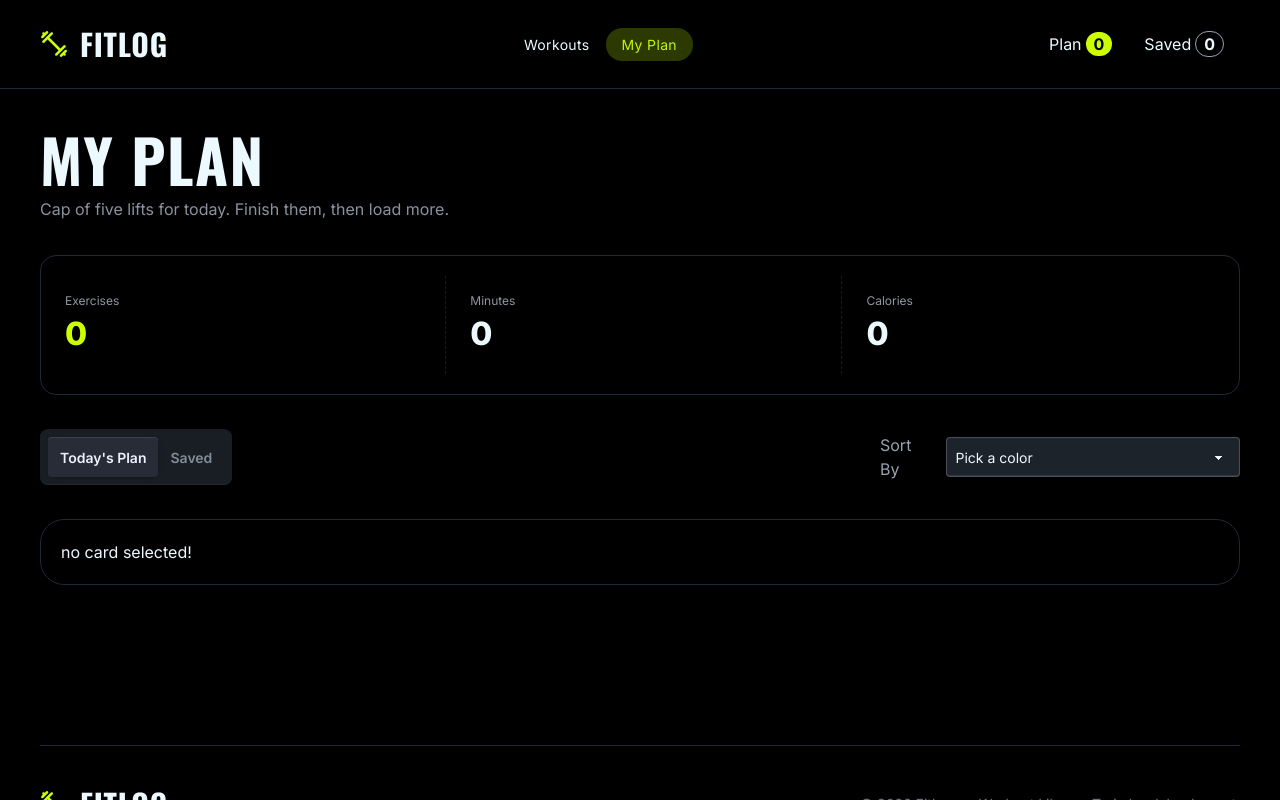
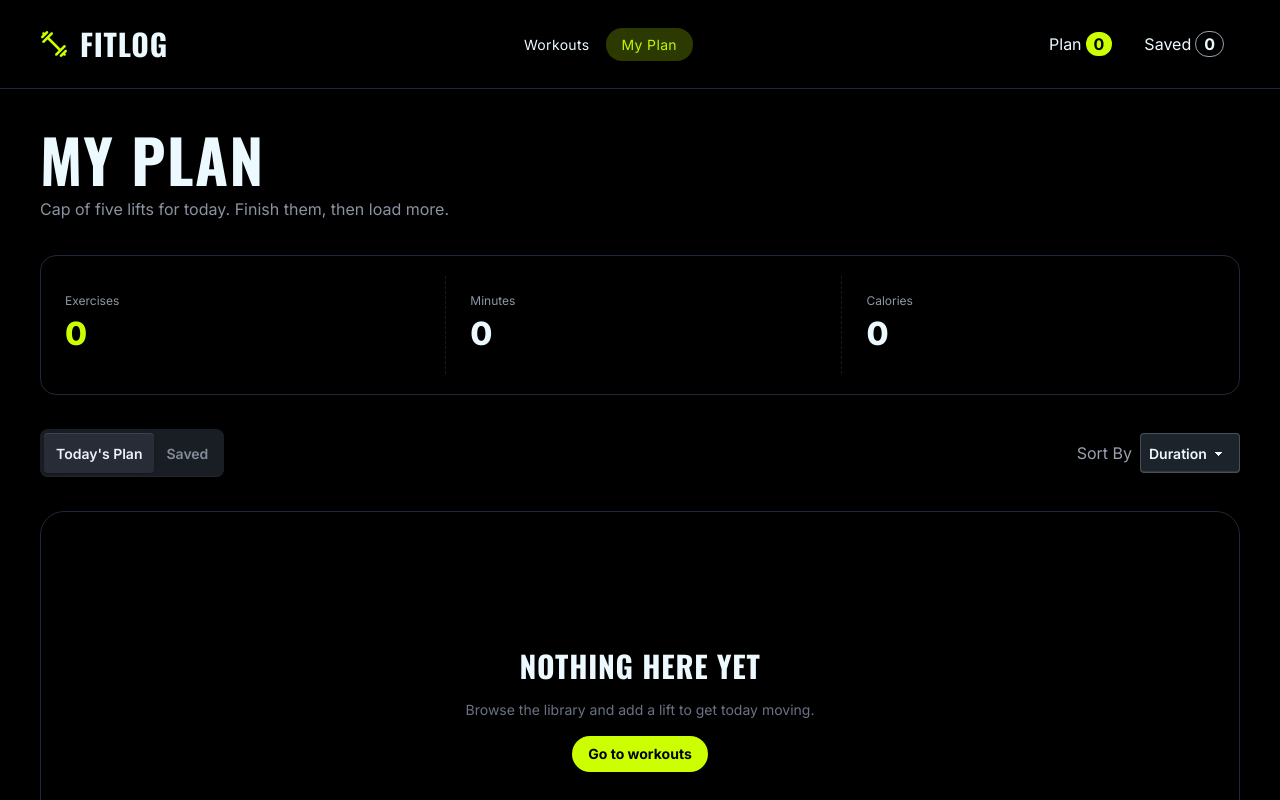
Before and after one commit to atikhasananik/a06-fitlog, a Next.js app: page /my-plan in a window 1280 px wide. Shown: the top 800 px of the page. Built offline with nearby package versions, Linux system fonts and the light colour scheme.

Commit message:
feature/my-page responsive and viwe details linke impliment done

```diff
--- a/src/app/details/[cardID]/page.tsx
+++ b/src/app/details/[cardID]/page.tsx
@@ -21,7 +21,7 @@ const Details = async ({ params }: IDetailsProps) => {
 
   const res = await fetch(
     `https://api.abcz.workers.dev/api/fitlog/${Number(cardID)}`,
-  );
+  {cache:"force-cache"});
   const workoutCard = (await res.json()) as IWorkoutCard;
 
   return (
--- a/src/app/globals.css
+++ b/src/app/globals.css
@@ -15,7 +15,7 @@ h3 {
 
 
 html {
-
+scroll-behavior: smooth;
     font-family: var(--font-inter), sans-serif;
 }
 
--- a/src/app/layout.tsx
+++ b/src/app/layout.tsx
@@ -6,6 +6,7 @@ import Footer from "@/components/footer/Footer";
 import { ToastContainer } from "react-toastify";
 import ContextAPIWorkoutDataProvider from "@/context/ContextAPI.workoutData";
 import TabBtnDataProvider from "@/context/TabBtnContext";
+import SortOptionContext from "@/context/SortOptionContext";
 
 const oswald = Oswald({
   subsets: ["latin"],
@@ -30,15 +31,16 @@ export default function RootLayout({ children }: LayoutProps<"/">) {
       <html
         lang="en"
         data-theme="dark"
-        data-scroll-behavior="smooth"
         className={`${oswald.variable} ${inter.variable} h-full antialiased`}
       >
         <body className="min-h-full bg-black flex flex-col">
           <ContextAPIWorkoutDataProvider>
             <TabBtnDataProvider>
-              <Navbar></Navbar>
-              <div>{children}</div>
-              <Footer></Footer>
+              <SortOptionContext>
+                <Navbar></Navbar>
+                <div>{children}</div>
+                <Footer></Footer>
+              </SortOptionContext>
             </TabBtnDataProvider>
           </ContextAPIWorkoutDataProvider>
         </body>
--- a/src/app/my-plan/page.tsx
+++ b/src/app/my-plan/page.tsx
@@ -1,11 +1,12 @@
 import MyPlanCountBar from "@/components/my-plain/MyPlanCountBar";
 import SelectedWorkoutCards from "@/components/my-plain/SelectedWorkoutCards";
+import SortOption from "@/components/my-plain/SortOption";
 import TabBtn from "@/components/my-plain/TabBtn";
 import React from "react";
 
 const page = () => {
   return (
-    <div className="m-10 space-y-8.5">
+    <div className="m-2 md:m-10 space-y-8.5">
       <div className="  space-y-2">
         <h1 className="text-4xl font-bold md:text-6xl tracking-wide">
           MY PLAN
@@ -15,24 +16,20 @@ const page = () => {
         </p>
       </div>
 
-     <MyPlanCountBar></MyPlanCountBar>
+      <MyPlanCountBar></MyPlanCountBar>
 
       <div className="  flex justify-between items-center">
         <TabBtn></TabBtn>
 
-        <div className=" w-[30%] inline-flex justify-end items-center gap-4">
-          <p className="text-gray-400">Sort By</p>
+        <div className=" sm:w-[30%] inline-flex justify-end items-center gap-2">
+          <p className="text-gray-400 ">Sort By</p>
 
-          <select defaultValue="Pick a color" className="select p-2">
-            <option disabled={true}>Pick a color</option>
-            <option>Crimson</option>
-            <option>Amber</option>
-            <option>Velvet</option>
-          </select>
+          <SortOption></SortOption>
         </div>
       </div>
-      <div className="border border-gray-800 rounded-3xl  p-5  ">
-        <SelectedWorkoutCards  ></SelectedWorkoutCards>
+
+      <div className="border border-gray-800 rounded-3xl  p-2 md:p-4  ">
+        <SelectedWorkoutCards></SelectedWorkoutCards>
       </div>
     </div>
   );
--- a/src/components/my-plain/SelectedWorkoutCard.tsx
+++ b/src/components/my-plain/SelectedWorkoutCard.tsx
@@ -1,5 +1,6 @@
 import { IWorkoutCard } from '@/types/workoutCard.Type';
 import Image from 'next/image';
+import Link from 'next/link';
 
 
 interface ISelectedWorkoutCardProps {
@@ -8,12 +9,12 @@ interface ISelectedWorkoutCardProps {
 
 export const SelectedWorkoutCard = ({ workout }:ISelectedWorkoutCardProps) => {
   return (
-    <div className="w-full bg-[#16171d] border border-gray-800/80 rounded-2xl p-3 sm:p-4 flex flex-col sm:flex-row sm:items-center justify-between gap-4 text-white shadow-xl relative overflow-hidden">
+    <div className="w-full  bg-[#16171d] border border-gray-800/80 rounded-2xl p-3 sm:p-4 flex flex-col bg-red lg:flex-row sm:items-center justify-between gap-4 text-white shadow-xl relative overflow-hidden">
 
 
-      <div className="flex items-center gap-4 flex-1 min-w-0">
+      <div className="flex sm:items-center gap-4 flex-1 flex-col md:flex-row  min-w-0">
 
-        <div className="w-28 h-20 sm:w-40 sm:h-36 rounded-xl overflow-hidden bg-gray-900 shrink-0">
+        <div className="w-full  mx-auto h-40 sm:w-40 sm:h-36 rounded-xl overflow-hidden bg-gray-900 shrink-0">
           <Image
           width={500}
           height={500}
@@ -34,7 +35,7 @@ export const SelectedWorkoutCard = ({ workout }:ISelectedWorkoutCardProps) => {
 
 
           <div className="flex items-center gap-4 text-gray-400 text-sm font-medium pt-1">
-            {/* Duration */}
+
             <div className="flex items-center gap-1.5">
               <svg
                 className="w-4 h-4 CCFF00"
@@ -52,7 +53,7 @@ export const SelectedWorkoutCard = ({ workout }:ISelectedWorkoutCardProps) => {
               <span>{workout.duration} min</span>
             </div>
 
-            {/* Calories */}
+
             <div className="flex items-center  text-gray-400 gap-1.5">
               <svg
                 className="w-5 h-5"
@@ -66,7 +67,7 @@ export const SelectedWorkoutCard = ({ workout }:ISelectedWorkoutCardProps) => {
               <span>{workout.caloriesBurned} kcal</span>
             </div>
 
-            {/* Rating */}
+
             <div className="flex items-center gap-1.5">
               <svg
                 className="w-4 h-4 "
@@ -87,14 +88,14 @@ export const SelectedWorkoutCard = ({ workout }:ISelectedWorkoutCardProps) => {
         </div>
       </div>
 
-      {/* Right Action Buttons */}
-      <div className="flex items-center gap-3 shrink-0 self-end sm:self-center">
-        {/* View Details Button */}
+      <div className="flex  mx-auto sm:mr-2 items-center gap-3 shrink-0 self-end sm:self-center">
+    <Link href={`/details/${workout.id}`}>
         <button className="border border-gray-700/80 hover:bg-gray-800/60 text-gray-200 font-semibold text-xs py-2.5 px-4 rounded-full transition-colors cursor-pointer">
           View Details
         </button>
+</Link>
 
-        {/* Mark as Done Button */}
+
         <button className="bg-[#ccff00] hover:bg-[#b8e600] text-black font-extrabold text-xs py-2.5 px-4 rounded-full flex items-center gap-1.5 transition-colors cursor-pointer shadow-md">
           <svg
             className="w-4 h-4"
--- a/src/components/my-plain/SelectedWorkoutCards.tsx
+++ b/src/components/my-plain/SelectedWorkoutCards.tsx
@@ -1,20 +1,27 @@
 "use client";
 import { ContextAPIWorkoutData } from "@/context/ContextAPI.workoutData";
 import { ItabDataProps, tabBtnData } from "@/context/TabBtnContext";
-import { IContextAPIProps } from "@/types/workoutCard.Type";
+import { IContextAPIProps, ISortOptionProps } from "@/types/workoutCard.Type";
 import React, { useContext } from "react";
 import SelectedWorkoutCard from "./SelectedWorkoutCard";
+import Link from "next/link";
+import { SortOptionContextData } from "@/context/SortOptionContext";
 
 const SelectedWorkoutCards = () => {
   const { addedWorkoutCards, sevedWorkoutCards } = useContext(
     ContextAPIWorkoutData,
   ) as IContextAPIProps;
   const { tabData } = useContext(tabBtnData) as ItabDataProps;
+  const { sortOption } = useContext(SortOptionContextData) as ISortOptionProps;
 
   if (tabData === "plan" && addedWorkoutCards.length !== 0) {
     return (
       <div className="space-y-4">
-        {addedWorkoutCards.map((workout) => {
+        {addedWorkoutCards
+          .sort((a, b) => {
+            return b[sortOption] - a[sortOption];
+          })
+          .map((workout) => {
             return (
               <SelectedWorkoutCard
                 key={workout.id}
@@ -27,7 +34,11 @@ const SelectedWorkoutCards = () => {
   } else if (tabData === "saved" && sevedWorkoutCards.length !== 0) {
     return (
       <div className="space-y-4">
-        {sevedWorkoutCards.map((workout) => {
+        {sevedWorkoutCards
+          .sort((a, b) => {
+            return b[sortOption] - a[sortOption];
+          })
+          .map((workout) => {
             return (
               <SelectedWorkoutCard
                 key={workout.id}
@@ -38,7 +49,19 @@ const SelectedWorkoutCards = () => {
       </div>
     );
   }
-  return <div>no card selected!</div>;
+  return (
+    <div className="text-center flex flex-col items-center justify-center space-y-4 py-30">
+      <h2 className="text-3xl tracking-wide font-bold">NOTHING HERE YET</h2>
+      <p className="text-sm text-gray-500">
+        Browse the library and add a lift to get today moving.
+      </p>
+      <Link href="/">
+        <button className="px-4 cursor-pointer py-2 rounded-full bg-[#CCFF00] text-black text-sm font-bold">
+          Go to workouts
+        </button>
+      </Link>
+    </div>
+  );
 };
 
 export default SelectedWorkoutCards;
--- /dev/null
+++ b/src/components/my-plain/SortOption.tsx
@@ -0,0 +1,27 @@
+"use client";
+import { SortOptionContextData } from "@/context/SortOptionContext";
+import { ISortOptionProps, TSortType } from "@/types/workoutCard.Type";
+import React, { useContext } from "react";
+
+const SortOption = () => {
+  const { sortOption, setsortOption } = useContext(
+    SortOptionContextData,
+  ) as ISortOptionProps;
+  const handleOption = (dets: TSortType):void => {
+    setsortOption(dets);
+  };
+
+  console.log(sortOption)
+  return (
+    <select
+      defaultValue="Duration"
+      className="select  w-auto inline-block min-w-25 font-semibold p-2"
+    >
+      <option onClick={() => handleOption("duration")}>Duration</option>
+      <option onClick={() => handleOption("caloriesBurned")}>Calories</option>
+      <option onClick={() => handleOption("rating")}>Rating</option>
+    </select>
+  );
+};
+
+export default SortOption;
--- a/src/components/my-plain/TabBtn.tsx
+++ b/src/components/my-plain/TabBtn.tsx
@@ -3,16 +3,14 @@ import { ItabDataProps, tabBtnData } from "@/context/TabBtnContext";
 import React, { useContext } from "react";
 
 const TabBtn = () => {
-  const {tabData, setTabData } = useContext(tabBtnData) as ItabDataProps;
+  const { tabData, setTabData } = useContext(tabBtnData) as ItabDataProps;
 
   const handelTabBtn = (dets: "plan" | "saved") => {
     setTabData(dets);
   };
 
-
-
   return (
-    <div className="tabs p-2  inline-block  transition-all duration-300 tabs-box">
+    <div className="tabs  inline-block  transition-all duration-300 tabs-box">
       <input
         onChange={() => {
           return handelTabBtn("plan");
@@ -21,7 +19,6 @@ const TabBtn = () => {
         name="my_tabs_1"
         className="tab text-md transition-all duration-400 font-semibold checked:bg-[#2b303dcb] checked:text-primary-content"
         aria-label="Today's Plan"
-
         checked={tabData === "plan"}
       />
       <input
--- /dev/null
+++ b/src/context/SortOptionContext.tsx
@@ -0,0 +1,27 @@
+"use client";
+import { ISortOptionProps, TSortType } from "@/types/workoutCard.Type";
+import React, {
+  createContext,
+  Dispatch,
+  ReactNode,
+  SetStateAction,
+  useState,
+} from "react";
+
+
+
+
+export const SortOptionContextData = createContext<
+  ISortOptionProps | "duration"
+>("duration");
+
+const SortOptionContext = ({ children }: { children: ReactNode }) => {
+  const [sortOption, setsortOption] = useState<TSortType>("duration");
+  const data = {
+    sortOption,
+    setsortOption,
+  } as ISortOptionProps;
+  return <SortOptionContextData value={data}>{children}</SortOptionContextData>;
+};
+
+export default SortOptionContext;
```
Also changed, not shown: src/components/common/Navbar.tsx (+1 -1 lines), src/types/workoutCard.Type.ts (+22 -16 lines). Lines whose indentation alone changed are shown as unchanged.
